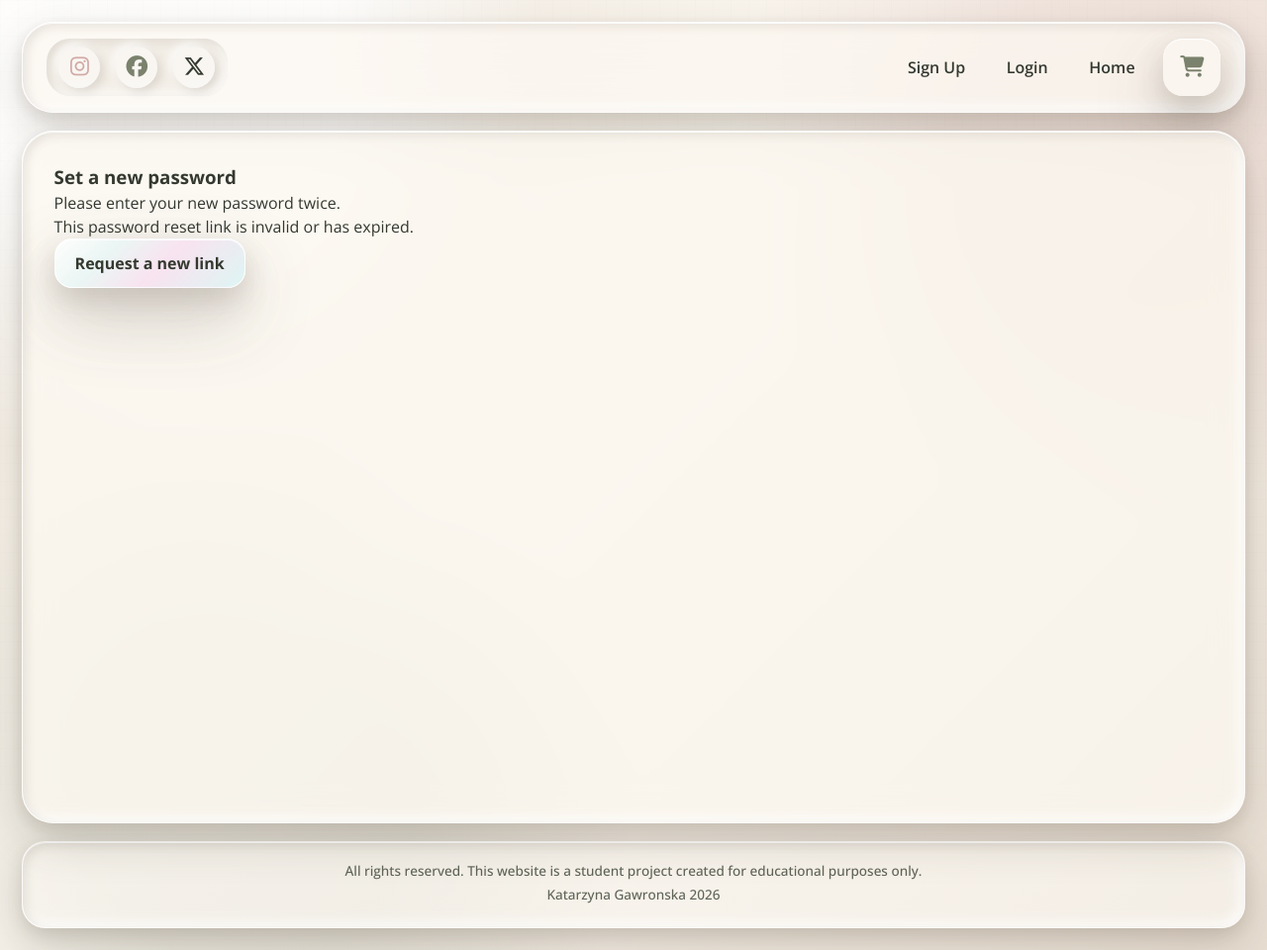
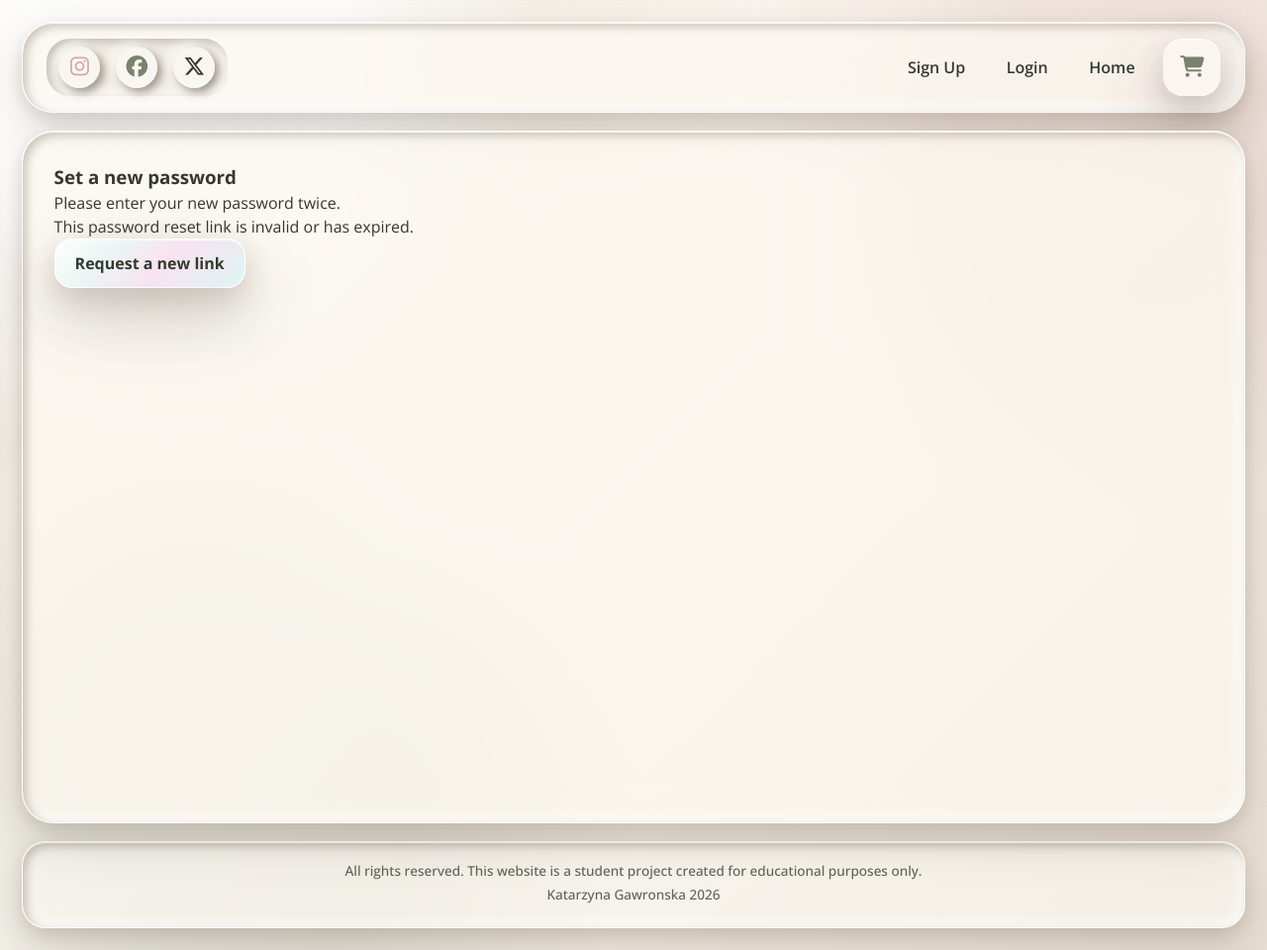
Before and after one commit to Kanareknie/thank_u_card, a Django app: page /reset/1/1/ in a window 1280 px wide. Shown: the whole page at 99% size. Run offline with Django 4.2, Linux system fonts and the light colour scheme; parts of the project's set-up code (start-up, migrations or seed data) failed here and were passed over; some libraries are stand-ins or nearby versions; some web fonts are replaced.

Commit message:
Update box shadow for links and containers

```diff
--- a/static/css/global.css
+++ b/static/css/global.css
@@ -65,7 +65,7 @@ body {
     0 5px 10px rgba(70, 59, 45, 0.16),
     inset 0 1px 0 rgba(255, 255, 255, 0.9);
 
-  --shadow-inset: inset 4px 4px 10px rgba(84, 70, 54, 0.12),
+  --shadow-inset: inset 4px 4px 10px rgba(84, 70, 54, 0.297),
     inset -5px -5px 12px rgba(255, 255, 255, 0.75);
 
   --line-soft: rgba(122, 129, 108, 0.16);
@@ -204,7 +204,7 @@ textarea {
   width: 42px;
   border-radius: 50%;
   background: rgba(255, 255, 255, 0.52);
-  box-shadow: 4px 4px 10px rgba(84, 70, 54, 0.14),
+  box-shadow: 4px 4px 10px rgba(84, 70, 54, 0.55),
     -4px -4px 10px rgba(255, 255, 255, 0.76);
 }
 
```
